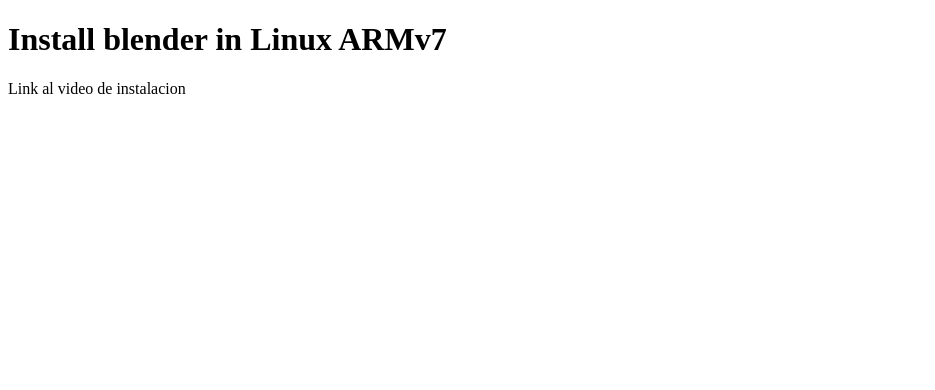
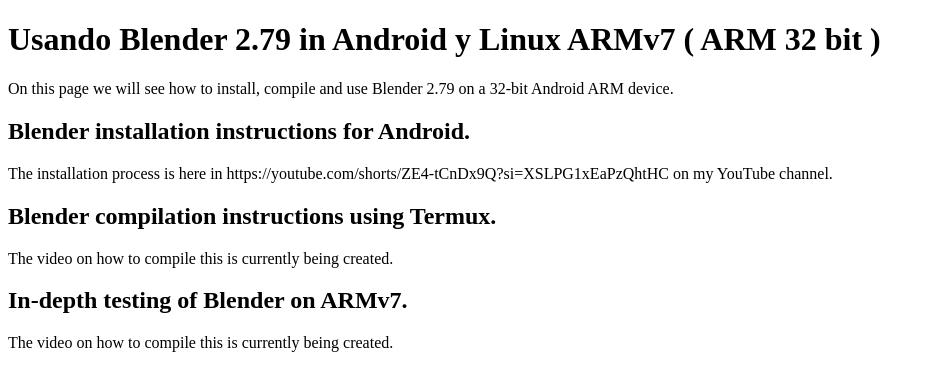
Before and after one commit to SurvivalElectronics/Blender-2.79-for-ARMv7, a plain HTML site: page index.html in a window 1280 px wide. Shown: the whole page, without its empty margins (0-935 px from the left). Drawn offline with Linux system fonts and the light colour scheme.

Commit message:
Update index.html with metadata and content changes

```diff
--- a/index.html
+++ b/index.html
@@ -3,10 +3,19 @@
 <head>
     <meta charset="UTF-8">
     <meta name="viewport" content="width=device-width, initial-scale=1.0">
+    <meta name="keywords" content="Blender, ARMv7, Blender ARMv7, Blender android, renderizado 3D ARM, Blender 2.9 ARM, guía Blender Linux ARM, tutorial Blender ARMv7"/>
+    <meta name="description" content="Install Blender 2.79 in android 32 bit ARMv7. Complete guide, tutorials and downloads for efficient 3D rendering on this architecture."/>
+    <meta name="author" content="Survival Electronics"/>
     <title>Blender in android of 32 bit using Termux Linux ARMv7</title>
 </head>
 <body>
-    <h1>Install blender in Linux ARMv7</h1>
-    <p>Link al video de instalacion</p>
+    <h1>Usando Blender 2.79 in Android y Linux ARMv7 ( ARM 32 bit )</h1>
+    <p>On this page we will see how to install, compile and use Blender 2.79 on a 32-bit Android ARM device.</p>
+    <h2>Blender installation instructions for Android.</h2>
+    <p>The installation process is here in https://youtube.com/shorts/ZE4-tCnDx9Q?si=XSLPG1xEaPzQhtHC on my YouTube channel.</p>
+    <h2>Blender compilation instructions using Termux.</h2>
+    <p>The video on how to compile this is currently being created.</p>
+    <h2>In-depth testing of Blender on ARMv7.</h2>
+    <p>The video on how to compile this is currently being created.</p>
 </body>
 </html>
```
